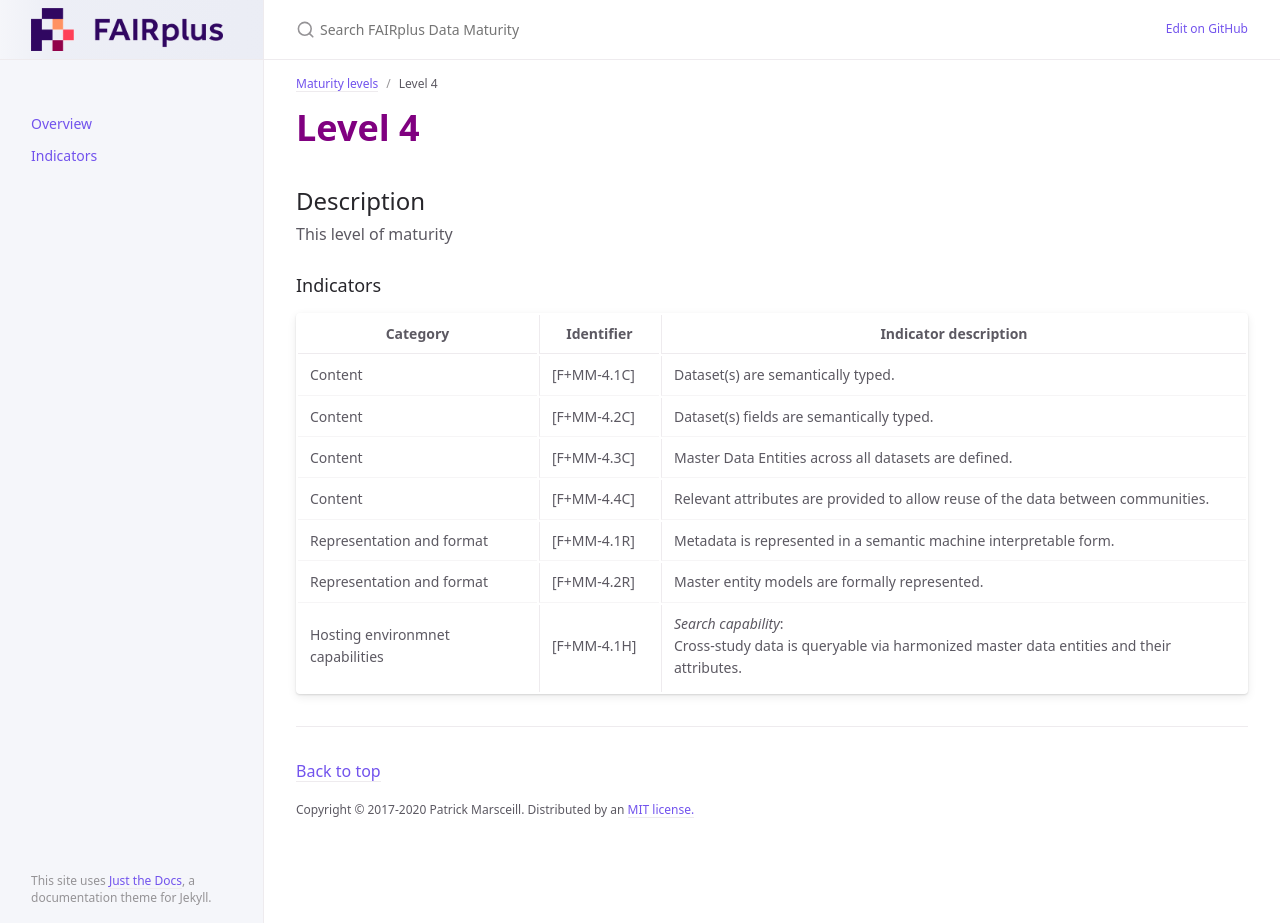
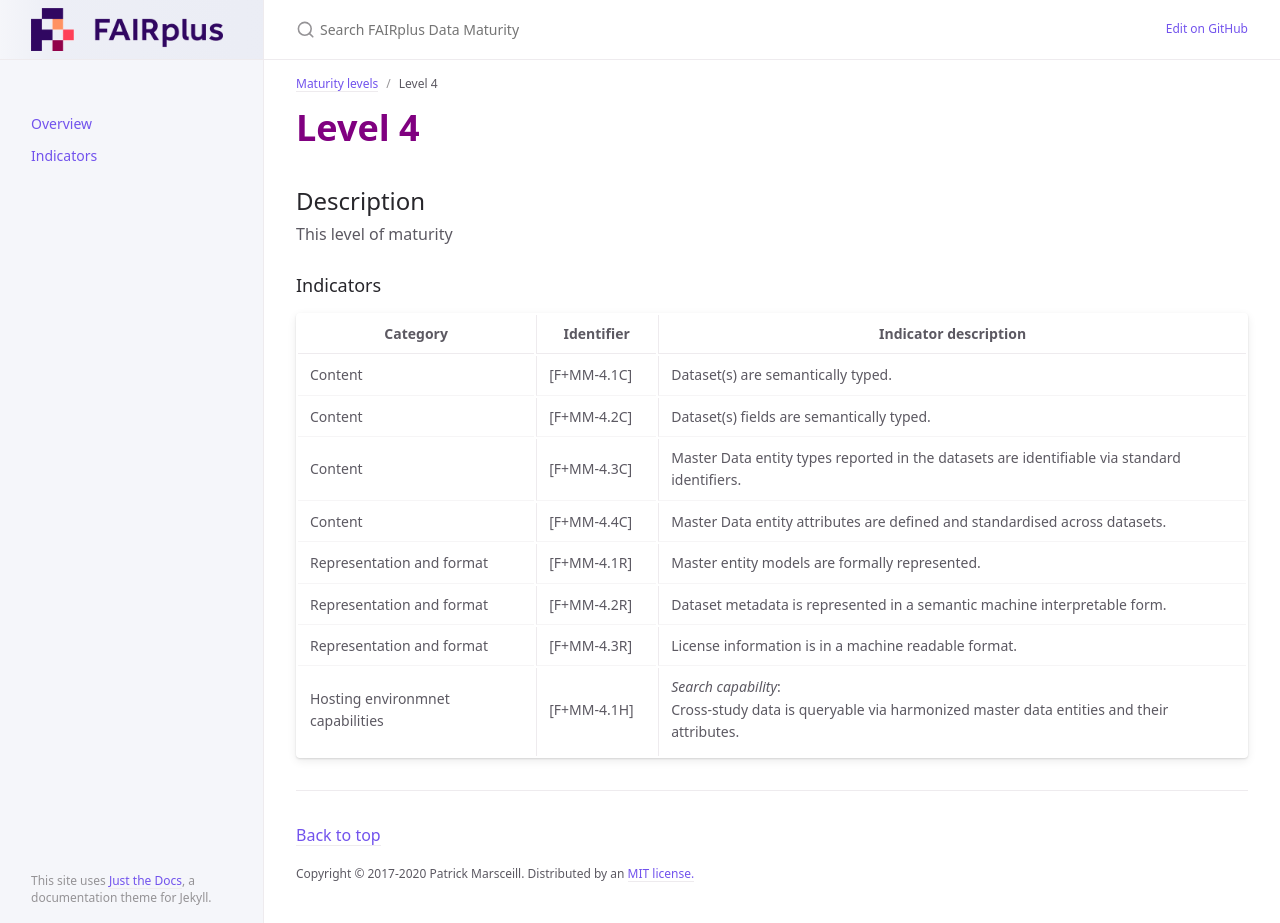
Before and after one commit to FAIRplus/Data-Maturity, a Jekyll site: the page built from docs/_levels/Level4.md, in a window 1280 px wide and 923 px high. Built offline with Jekyll 4.4.1, drawn with Linux system fonts in a browser that asks for light colours.

Commit message:
Update Level4.md

```diff
--- a/docs/_levels/Level4.md
+++ b/docs/_levels/Level4.md
@@ -17,8 +17,9 @@ This level of maturity
 | -------- | ---------- | ---------------------- |
 | Content | [F+MM-4.1C] | Dataset(s) are semantically typed. |
 | Content | [F+MM-4.2C] | Dataset(s) fields are semantically typed. |
-| Content | [F+MM-4.3C] | Master Data Entities across all datasets are defined. |
-| Content | [F+MM-4.4C] | Relevant attributes are provided to allow reuse of the data between communities. |
-| Representation and format |  [F+MM-4.1R] | Metadata is represented in a semantic machine interpretable form. |
-| Representation and format |  [F+MM-4.2R] | Master entity models are formally represented. |
+| Content | [F+MM-4.3C] | Master Data entity types reported in the datasets are identifiable via standard identifiers. |
+| Content | [F+MM-4.4C] | Master Data entity attributes are defined and standardised across datasets. |
+| Representation and format |  [F+MM-4.1R] | Master entity models are formally represented. |
+| Representation and format |  [F+MM-4.2R] | Dataset metadata is represented in a semantic machine interpretable form. |
+| Representation and format |  [F+MM-4.3R] | License information is in a machine readable format. |
 | Hosting environmnet capabilities | [F+MM-4.1H] | *Search capability*:<br/> Cross-study data is queryable via harmonized master data entities and their attributes. |
```
